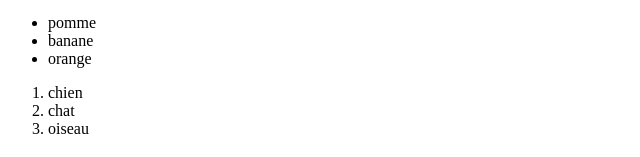
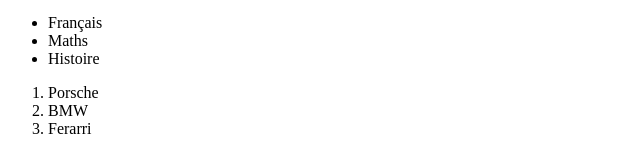
Before and after one commit to Thysmapsb/SN, a plain HTML site: page index.html in a window 1280 px wide. Shown: the part 642-799 px from the top of the page, without its empty margins (0-640 px from the left). Drawn offline with Linux system fonts and the light colour scheme.

Commit message:
chamgement balise <li>

```diff
--- a/index.html
+++ b/index.html
@@ -14,14 +14,14 @@
     <a href="https://www.youtube.com/">Visit YouTube</a>
     <img src="https://www.google.com/url?sa=t&source=web&rct=j&url=https%3A%2F%2Fwww.magnific.com%2Ffr%2Fphotos-vecteurs-libre%2Fvoiture-dessin&ved=0CBYQjRxqFwoTCMjskO-y4pYDFQAAAAAdAAAAABAF&opi=89978449" alt="Sample Image">
     <ul>
-      <li>pomme</li>
-      <li>banane</li>
-      <li>orange</li>
+      <li>Français</li>
+      <li>Maths</li>
+      <li>Histoire</li>
     </ul>
 <ol>
-      <li>chien</li>
-      <li>chat</li>
-      <li>oiseau</li>
+      <li>Porsche</li>
+      <li>BMW</li>
+      <li>Ferarri</li>
     </ol>
     <table>
       <tr>
```
